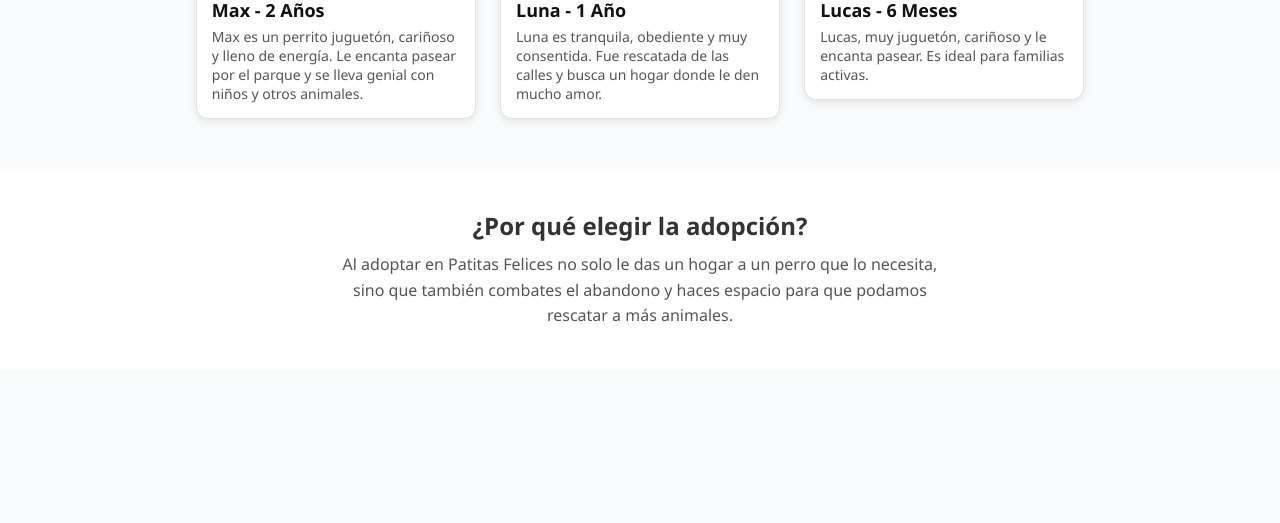
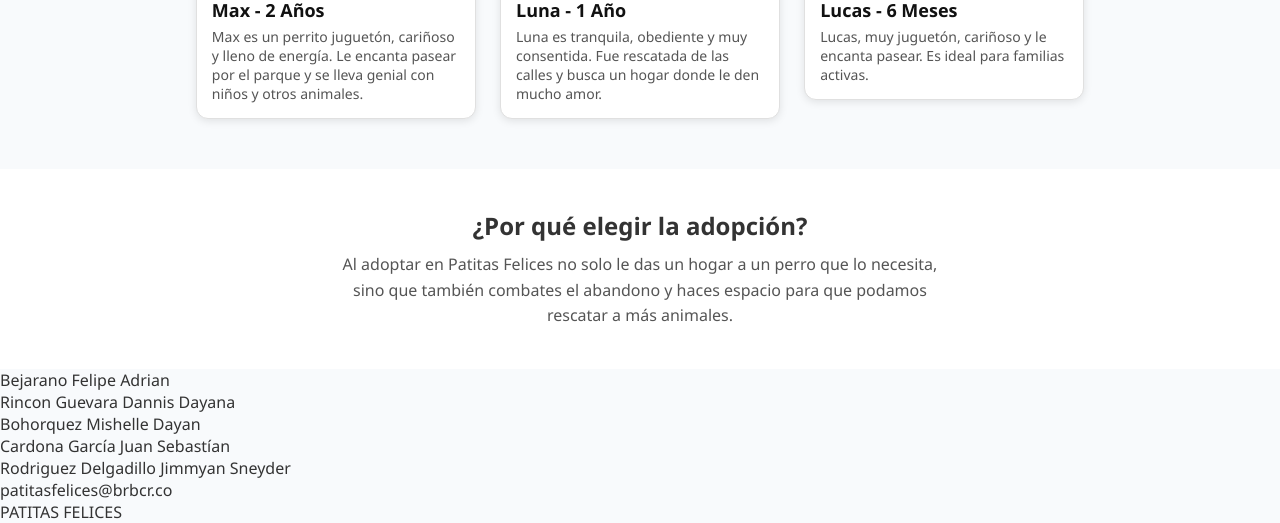
Before and after one commit to MishelleBohorquez/TIFC2DEV-SDPF6-Simulaci-n-de-Proyecto-SCRUM, a plain HTML site: page inicio.html in a window 1280 px wide. Shown: the part 746-1269 px from the top of the page. Before the commit the page ends 1115 px from the top, so only its background shows below. Drawn offline with Linux system fonts and the light colour scheme.

Commit message:
Pie en inicio

```diff
--- a/estilos.css
+++ b/estilos.css
@@ -156,10 +156,6 @@ body {
   border-radius: 15px;
 }
 
-/* ==========================================
-   4. SECCIÓN TARJETAS DE PERROS
-   (Página de Inicio - Tu parte)
-   ========================================== */
 .perros-destacados {
   display: block;
   max-width: 1000px;
--- a/inicio.html
+++ b/inicio.html
@@ -101,6 +101,21 @@
             </button>
         </div>
     </header>
+    <footer class="pie-pagina">
+        <section class="integrantes">
+            <p class="persona1">Bejarano Felipe Adrian</p>
+            <p class="persona2">Rincon Guevara Dannis Dayana</p>
+            <p class="persona3">Bohorquez Mishelle Dayan</p>
+            <p class="persona4">Cardona García Juan Sebastían</p>
+            <p class="persona5">Rodriguez Delgadillo Jimmyan Sneyder</p>
+        </section>
+        <div class="pie-correo">
+            <p class="correo-pagina">patitasfelices@brbcr.co</p>
+        </div>
+        <div class="pie-proyecto">
+            <p class="proyecto-nombre">PATITAS FELICES</p>
+        </div>
+    </footer>
 
 </body>
 
```
